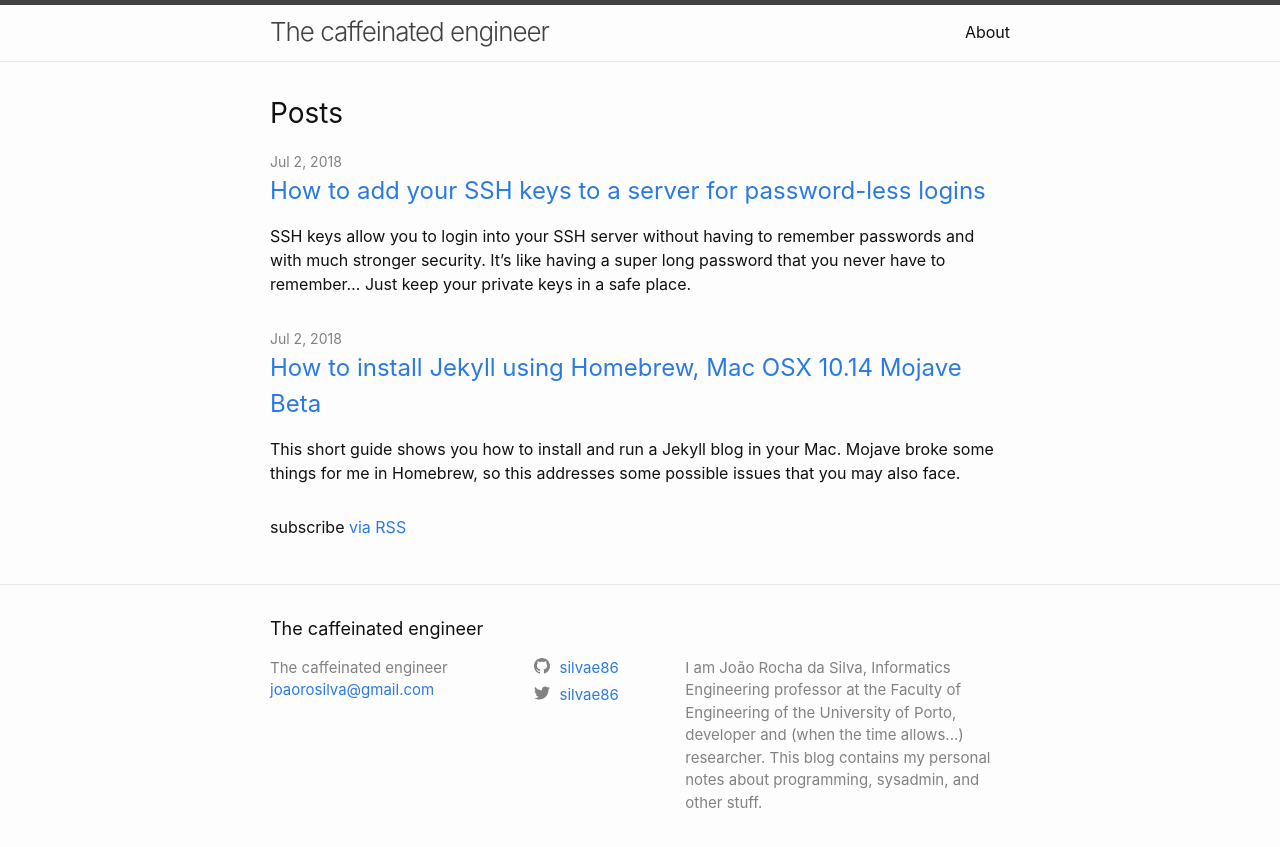
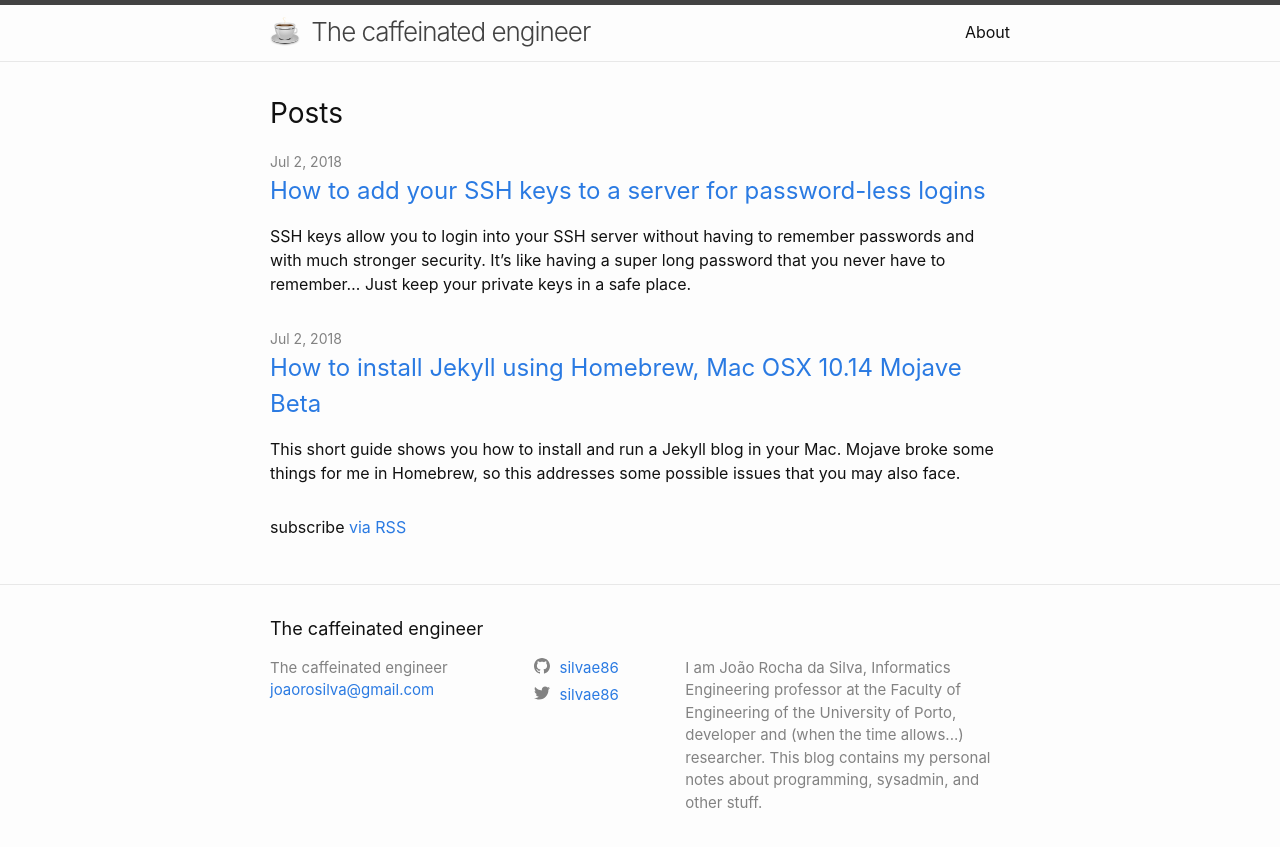
Before and after one commit to silvae86/silvae86.github.io, a Jekyll site: the page built from index.md, in a window 1280 px wide. Shown: the top 847 px of the page. Built offline with Jekyll 4.4.1, drawn with Linux system fonts in a browser that asks for light colours.

Commit message:
Added SVG logo
Added SVG logo

```diff
--- a/_includes/header.html
+++ b/_includes/header.html
@@ -3,7 +3,10 @@
   <div class="wrapper">
     {%- assign default_paths = site.pages | map: "path" -%}
     {%- assign page_paths = site.header_pages | default: default_paths -%}
-    <a class="site-title" rel="author" href="{{ "/" | relative_url }}">{{ site.title | escape }}</a>
+    <a class="site-title" rel="author" href="{{ "/" | relative_url }}">
+      <img class="svg-top-image" src="{{ '/assets/images/home/Coffee_cup_icon.svg' | relative_url }}">
+      {{ site.title | escape }}
+    </a>
 
     {%- if page_paths -%}
       <nav class="site-nav">
--- a/_sass/minima.scss
+++ b/_sass/minima.scss
@@ -47,5 +47,6 @@ $on-laptop:        800px !default;
 @import
   "minima/base",
   "minima/layout",
-  "minima/syntax-highlighting"
+  "minima/syntax-highlighting",
+  "minima/custom"
 ;
--- /dev/null
+++ b/_sass/minima/_custom.scss
@@ -0,0 +1,8 @@
+
+.svg-top-image {
+    width: 30px;
+    height: 30px;
+    display: inline-block;
+    padding-right: 5px;
+    vertical-align: text-top;
+}
```
Also changed, not shown: assets/images/home/Coffee_cup_icon.svg (added), 2 other files.
